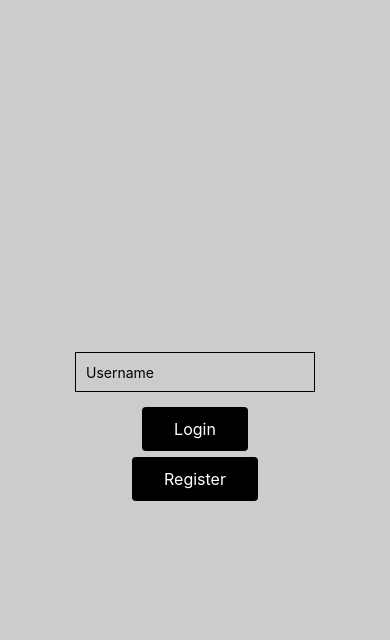
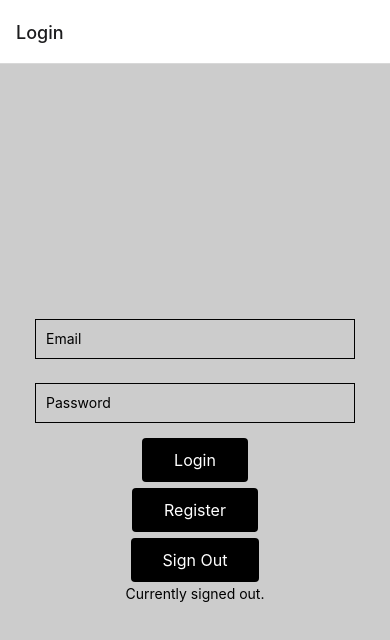
Before and after one commit to ahuynh38/mas-prog1, a React Native app: screen / in a window 390 px wide. Shown: the top 640 px of the page. Built offline with nearby package versions, Linux system fonts and the light colour scheme; no server answers.

Commit message:
Implement authentication

```diff
--- a/App.js
+++ b/App.js
@@ -3,86 +3,22 @@ This app is a "Hello World" basic app that will first allow users to authenticat
 themselves by creating account, then upload strings to the cloud.
 */
 
-import { StyleSheet, View, TextInput, Alert, } from 'react-native';
+import { NavigationContainer } from '@react-navigation/native';
+import { createNativeStackNavigator } from '@react-navigation/native-stack';
 import React from 'react';
 
-import { initializeApp } from 'firebase/app';
-import { getAuth, createUserWithEmailAndPassword } from 'firebase/auth';
-import { getFirestore, collection, addDoc } from 'firebase/firestore';
+import LandingScreen from './screens/LandingScreen';
+import RegisterScreen from './screens/RegisterScreen';
 
-import Button from './components/Button';
-
-const firebaseConfig = {
-  apiKey: "AIzaSyB-eKo4OfSpSl_-qlD_B_PlpUM8l3epUKM",
-  authDomain: "mas-prog1.firebaseapp.com",
-  projectId: "mas-prog1",
-  storageBucket: "mas-prog1.appspot.com",
-  messagingSenderId: "996718094",
-  appId: "1:996718094:web:9d7cf1732e1df67e79ae5f"
-};
-
-// Initialize Firebase
-const app = initializeApp(firebaseConfig);
-
-
-// Initialize Cloud Firestore and get a reference to the service
-const db = getFirestore(app);
-
-// Initialize Firebase Authentication and get a reference to the service
-const auth = getAuth(app);
-
+const Stack = createNativeStackNavigator();
 
 export default function App() {
-  const [username, onChangeUsername] = React.useState("")
-
-
-  const onLoginPress = () => {
-    alert("You just tried to login with " + text)
-    // try {
-    //   const docRef = addDoc(collection(db, "users"), {
-    //     username: text
-    //   });
-    // } catch (e) {
-    //   console.error("Error adding document: ", e)
-    // }
-  }
-
-  const onRegisterPress = () => {
-    alert("You tried to register with " + text)
-  }
-
   return (
-    <View style={styles.container}>
-      <TextInput
-        style={styles.textInput}
-        placeholder='Username'
-        onChangeText={onChangeUsername}
-        value={username}
-        />
-      <Button
-        label="Login"
-        onPress={onLoginPress}
-      />
-      <Button
-        label="Register"
-        onPress={onRegisterPress}
-      />
-    </View>
-  );
+    <NavigationContainer>
+      <Stack.Navigator initialRouteName='Login'>
+        <Stack.Screen name="Login" component={ LandingScreen } />
+        <Stack.Screen name="Register" component={ RegisterScreen } />
+      </Stack.Navigator>
+    </NavigationContainer>
+  )
 }
-
-const styles = StyleSheet.create({
-  container: {
-    flex: 1,
-    backgroundColor: '#cccccc',
-    alignItems: 'center',
-    justifyContent: 'center',
-    padding: 5,
-  },
-  textInput: {
-    height: 40,
-    margin: 12,
-    borderWidth: 1,
-    padding: 10,
-  }
-});
--- /dev/null
+++ b/screens/LandingScreen.js
@@ -0,0 +1,121 @@
+import { StyleSheet, View, TextInput, Alert, Text } from 'react-native';
+import React from 'react';
+
+import { initializeApp } from 'firebase/app';
+import { getAuth, createUserWithEmailAndPassword, signInWithEmailAndPassword, onAuthStateChanged, signOut } from 'firebase/auth';
+import { getFirestore, collection, addDoc } from 'firebase/firestore';
+
+import Button from '../components/Button';
+
+const firebaseConfig = {
+    apiKey: "AIzaSyB-eKo4OfSpSl_-qlD_B_PlpUM8l3epUKM",
+    authDomain: "mas-prog1.firebaseapp.com",
+    projectId: "mas-prog1",
+    storageBucket: "mas-prog1.appspot.com",
+    messagingSenderId: "996718094",
+    appId: "1:996718094:web:9d7cf1732e1df67e79ae5f"
+};
+
+// Initialize Firebase
+const app = initializeApp(firebaseConfig);
+
+
+// Initialize Cloud Firestore and get a reference to the service
+const db = getFirestore(app);
+
+// Initialize Firebase Authentication and get a reference to the service
+const auth = getAuth(app);
+
+export default function LandingScreen({ navigation }) {
+    const [email, onChangeEmail] = React.useState("")
+    const [pass, onChangePass] = React.useState("")
+    const [isSignedIn, onChange] = React.useState(false)
+
+    const onLoginPress = () => {
+      signInWithEmailAndPassword(auth, email, pass)
+        .then((userCredential) => {
+          // signed in
+          const user = userCredential.user;
+          onChangeEmail('')
+          onChangePass('')
+        })
+        .catch((error) => {
+          const errorCode = error.code;
+          const errorMessage = error.message;
+          alert(errorMessage)
+        });
+
+    }
+
+    const onRegisterPress = () => {
+      navigation.navigate('Register')
+    }
+
+    const onSignOutPress = () => {
+      if (isSignedIn) {
+        signOut(auth)
+      } else {
+        alert("You are not currently signed in.")
+      }
+
+    }
+
+    onAuthStateChanged(auth, (user) => {
+      if (user) {
+        const uid = user.uid;
+        const email = user.email;
+        onChange("Signed in as " + email + ".")
+      } else {
+        onChange("Currently signed out.")
+      }
+    });
+
+
+    return (
+      <View style={styles.container}>
+        <TextInput
+          style={styles.textInput}
+          placeholder='Email'
+          onChangeText={onChangeEmail}
+          value={email}
+        />
+        <TextInput
+          style={styles.textInput}
+          placeholder='Password'
+          onChangeText={onChangePass}
+          value={pass}
+          secureTextEntry='true'
+        />
+        <Button
+          label="Login"
+          onPress={onLoginPress}
+        />
+        <Button
+          label="Register"
+          onPress={onRegisterPress}
+        />
+        <Button
+          label="Sign Out"
+          onPress={onSignOutPress}
+        />
+        <Text>{isSignedIn}</Text>
+      </View>
+    );
+}
+
+const styles = StyleSheet.create({
+    container: {
+      flex: 1,
+      backgroundColor: '#cccccc',
+      alignItems: 'center',
+      justifyContent: 'center',
+      padding: 5,
+    },
+    textInput: {
+      height: 40,
+      width: 320,
+      margin: 12,
+      borderWidth: 1,
+      padding: 10,
+    }
+  });
--- /dev/null
+++ b/screens/RegisterScreen.js
@@ -0,0 +1,83 @@
+import { StyleSheet, View, Text, TextInput } from 'react-native';
+import React from 'react';
+
+import { initializeApp } from 'firebase/app';
+import { getAuth, createUserWithEmailAndPassword } from 'firebase/auth';
+
+import Button from '../components/Button';
+
+
+const firebaseConfig = {
+    apiKey: "AIzaSyB-eKo4OfSpSl_-qlD_B_PlpUM8l3epUKM",
+    authDomain: "mas-prog1.firebaseapp.com",
+    projectId: "mas-prog1",
+    storageBucket: "mas-prog1.appspot.com",
+    messagingSenderId: "996718094",
+    appId: "1:996718094:web:9d7cf1732e1df67e79ae5f"
+};
+
+// Initialize Firebase
+const app = initializeApp(firebaseConfig)
+
+// Initialize Firebase Authentication and get a reference to the service
+const auth = getAuth(app);
+
+export default function RegisterScreen({ navigation }) {
+    const [email, onChangeEmail] = React.useState("")
+    const [pass, onChangePass] = React.useState("")
+
+    const onRegisterPress = () => {
+        createUserWithEmailAndPassword(auth, email, pass)
+            .then((userCredential) => {
+                // Signed in
+                const user = userCredential.user;
+
+            })
+            .catch((error) => {
+                const errorCode = error.code;
+                const errorMessage = error.message;
+                // ..
+            });
+        navigation.navigate("Login")
+    }
+
+    return(
+        <View style={styles.container}>
+            <Text>Hi! Register here!</Text>
+            <TextInput
+                style={styles.textInput}
+                placeholder='Email'
+                value={email}
+                onChangeText={onChangeEmail}
+            />
+            <TextInput
+                style={styles.textInput}
+                placeholder='Password'
+                secureTextEntry='true'
+                value={pass}
+                onChangeText={onChangePass}
+            />
+            <Button
+                label="Register"
+                onPress={onRegisterPress}
+            />
+        </View>
+    )
+}
+
+const styles = StyleSheet.create({
+    container: {
+      flex: 1,
+      backgroundColor: '#cccccc',
+      alignItems: 'center',
+      justifyContent: 'center',
+      padding: 5,
+    },
+    textInput: {
+      height: 40,
+      width: 320,
+      margin: 12,
+      borderWidth: 1,
+      padding: 10,
+    }
+  });
```
Also changed, not shown: 1 other file (tests, documents, lock files or other folders).
